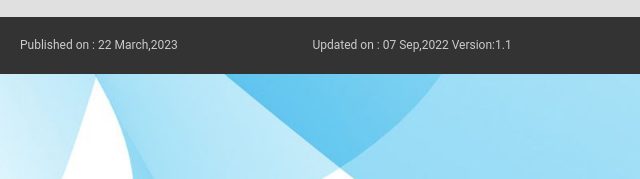
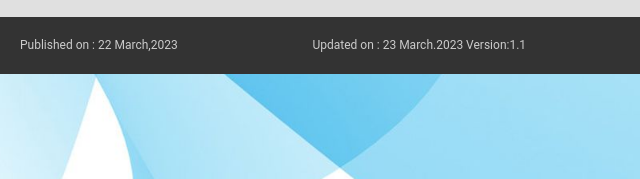
Before and after one commit to Codebrokers111/PennRangersCWL, a plain HTML site: page index.html in a window 1280 px wide. Shown: the part 621-800 px from the top of the page, 640-1280 px from the left. Drawn offline with nearby package versions, Linux system fonts and the light colour scheme; a web font is replaced by a local one.

Commit message:
Update index.html

```diff
--- a/index.html
+++ b/index.html
@@ -140,11 +140,11 @@
             <p>
                 Published on : 22 March,2023
             </p>
-            <p class="visible-xs">Updated on : 07 Sep,2022 Version:1.1</p>
+            <p class="visible-xs">Updated on : 23 March,2023 Version:1.1</p>
         </div>
         <div class="col-md-3 col-xs-6">
             <p class="hidden-xs">
-                Updated on : 07 Sep,2022 Version:1.1
+                Updated on : 23 March.2023 Version:1.1
 
             </p>
 
```
